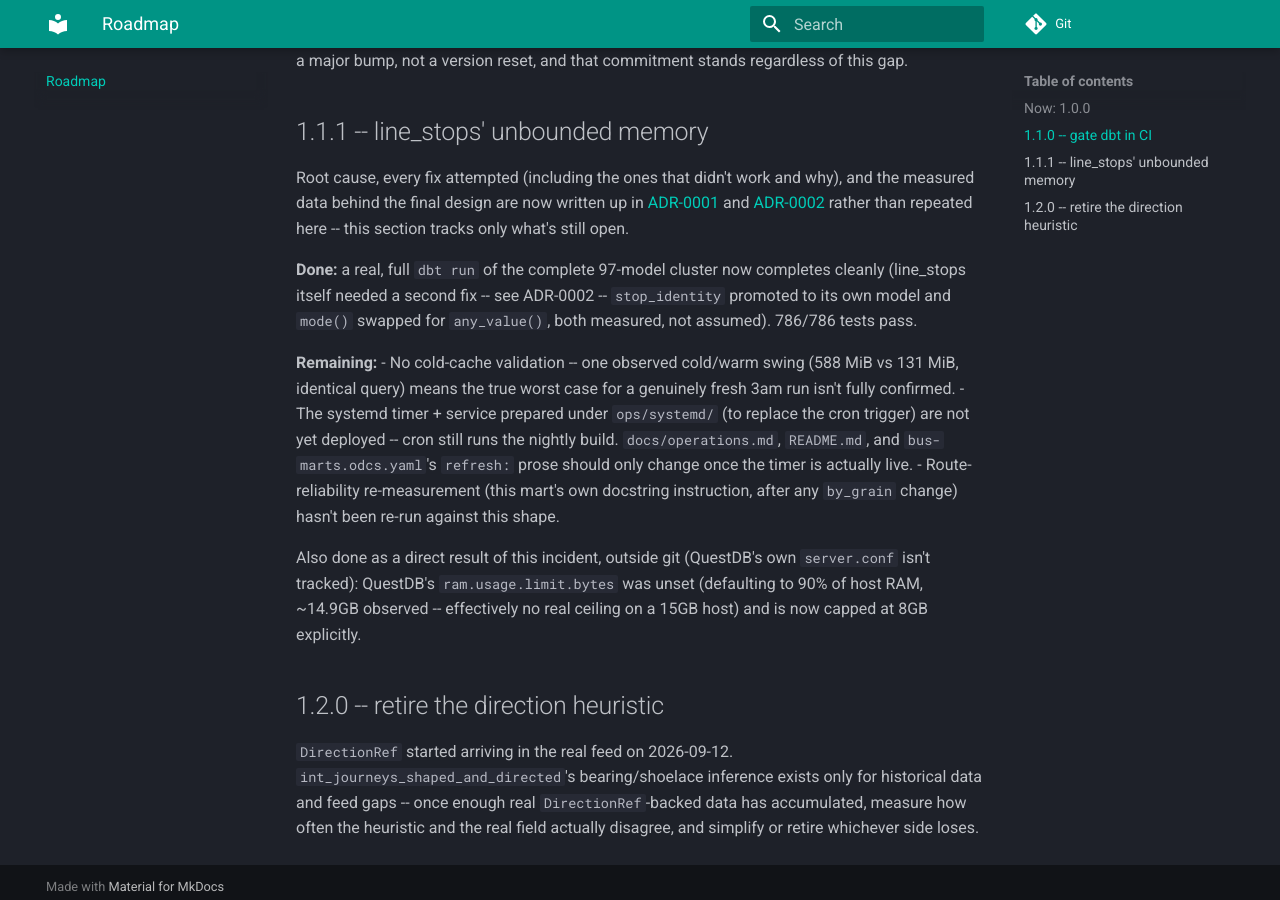
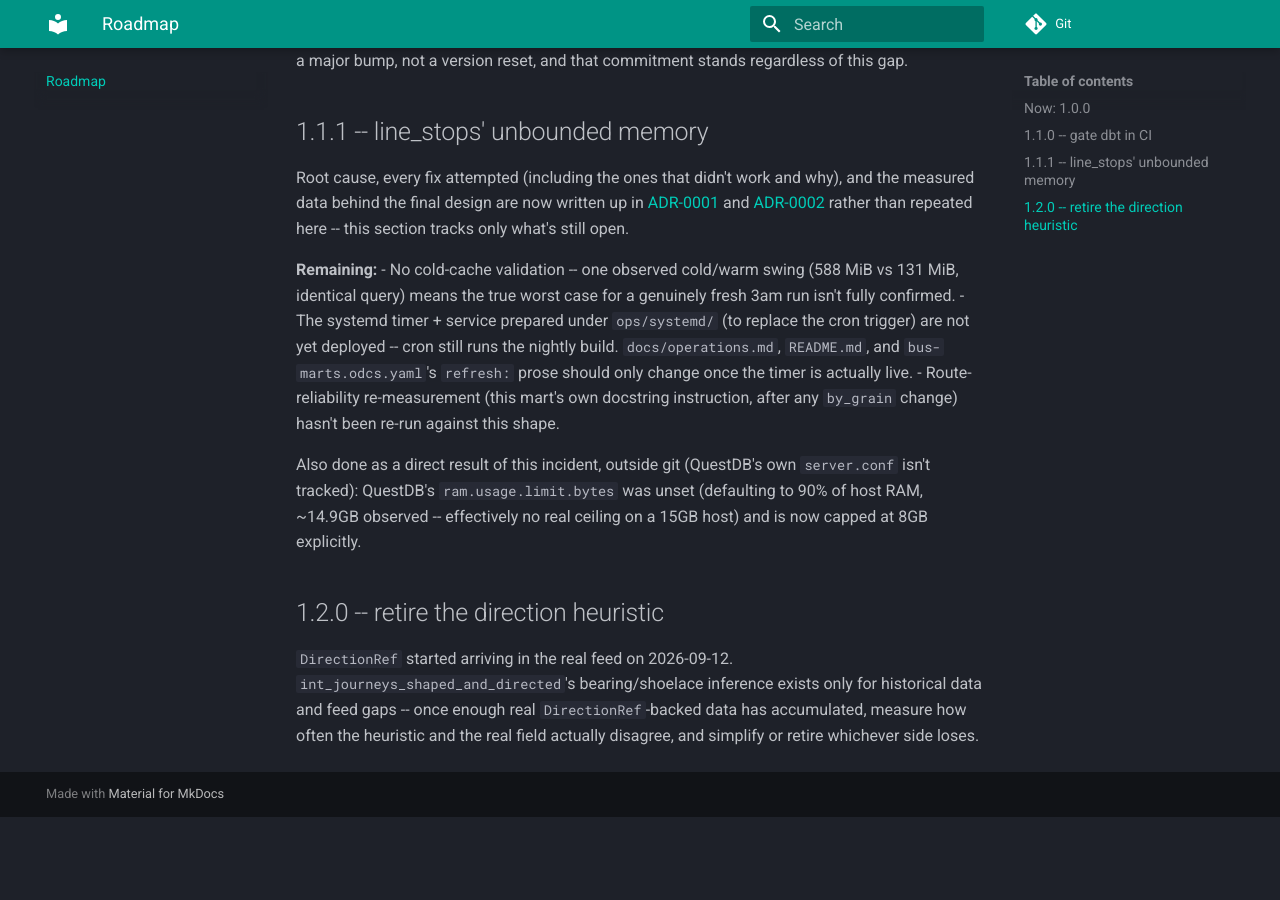
Before and after one commit to wraith-proxy/wraith-bus-ingestor, an MkDocs documentation site: the page built from docs/ROADMAP.md, in a window 1280 px wide and 900 px high, scrolled down 1635 px. Built offline with MkDocs 1.6.1 and Material for MkDocs 9.7.7, drawn with Linux system fonts in a browser that asks for light colours; after the commit the page ends 2452 px from its top, so only the background shows below that.

Commit message:
:memo: fix/TJP-14094: roadmap -- delete done items, don't narrate them
Done work lives in the ADR (full reasoning) and CHANGELOG.md (auto-
generated by commitizen from commit messages on release, per .cz.yaml) --
the roadmap narrating it too is a third copy of the same fact. Also
corrects an overclaim: what was actually verified was the line_stops
cluster (97 models) in isolation, not a full build.sh run of the whole
project publishing real data -- those are different claims and the
roadmap text conflated them.

```diff
--- a/docs/ROADMAP.md
+++ b/docs/ROADMAP.md
@@ -83,11 +83,6 @@ why), and the measured data behind the final design are now written up in
 [ADR-0002](adr/0002-line-stops-final-assembly.md) rather than repeated
 here -- this section tracks only what's still open.
 
-**Done:** a real, full `dbt run` of the complete 97-model cluster now
-completes cleanly (line_stops itself needed a second fix -- see ADR-0002 --
-`stop_identity` promoted to its own model and `mode()` swapped for
-`any_value()`, both measured, not assumed). 786/786 tests pass.
-
 **Remaining:**
 - No cold-cache validation -- one observed cold/warm swing (588 MiB vs
   131 MiB, identical query) means the true worst case for a genuinely
```
